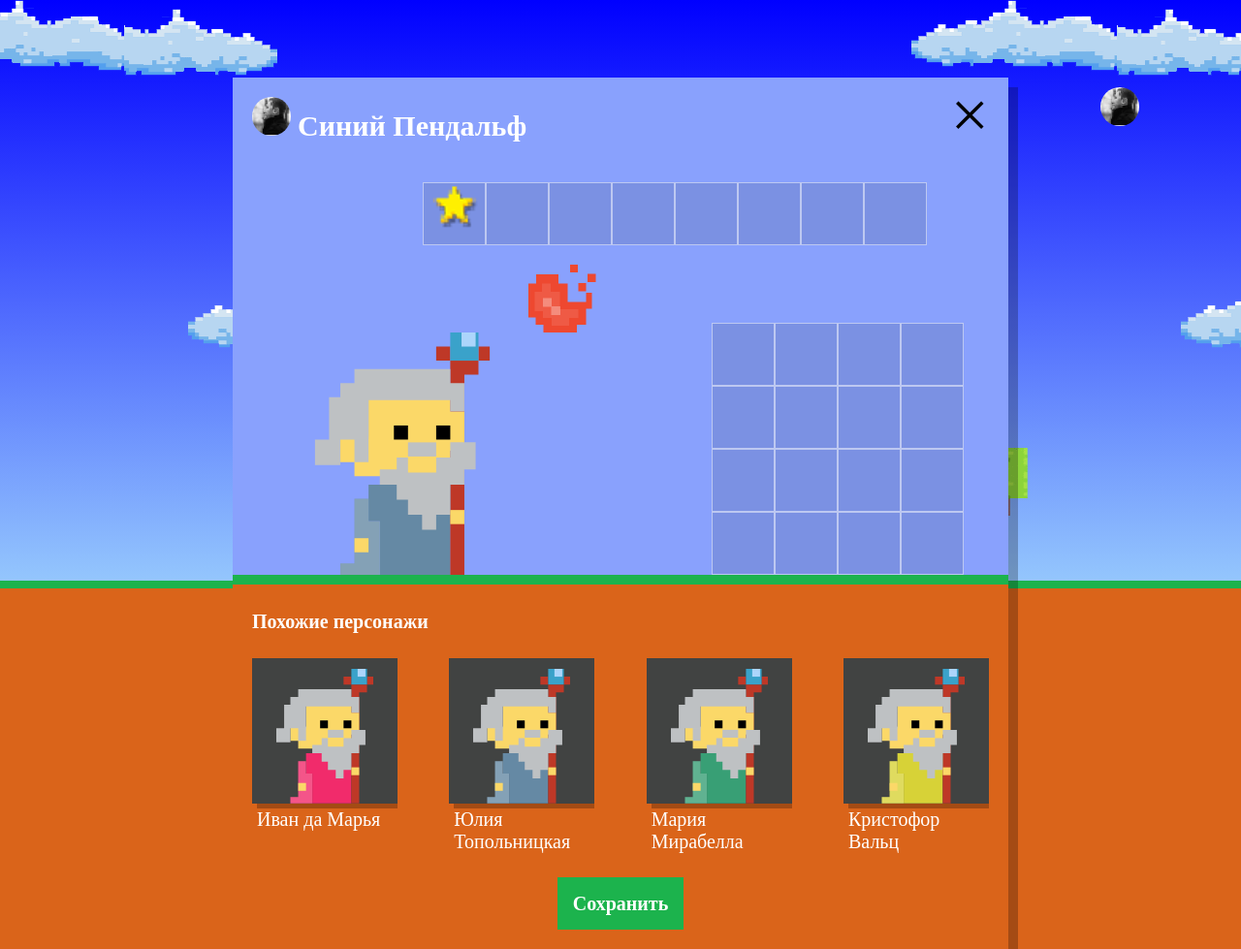
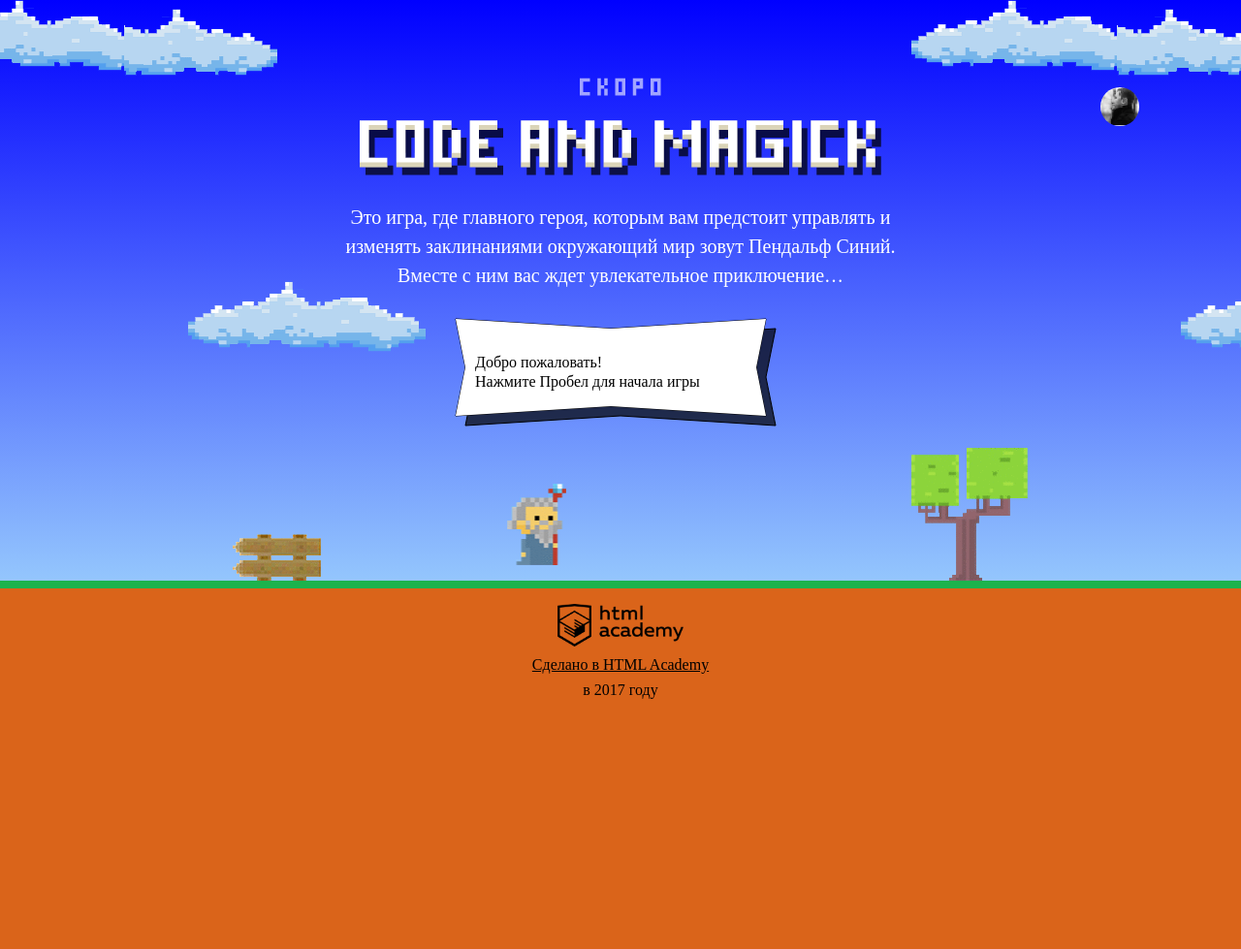
Before and after one commit to SobolevVova/591707-code-and-magick, a website: page index.html in a window 1280 px wide. Shown: the whole page at 97% size. After the commit the page ends 800 px from the top, so only its background shows below. Drawn offline with Linux system fonts and the light colour scheme; a web font is replaced by a local one.

Commit message:
Удаление из папки index

```diff
--- a/index.html
+++ b/index.html
@@ -181,53 +181,7 @@
   </div>
 </template>
 
-<script>
-'use strict';
 
-var userDialog = document.querySelector('.setup');
-userDialog.classList.remove('hidden');
-
-document.querySelector('.setup-similar').classList.remove('hidden');
-
-var similarListElement = document.querySelector('.setup-similar-list');
-var similarWizardTemplate = document.querySelector('#similar-wizard-template')
-.content
-.querySelector('.setup-similar-item');
-
-var WIZARD_NAMES = ['Иван да Марья', 'Юлия Топольницкая', 'Мария Мирабелла', 'Кристофор Вальц'];
-
-var wizards = [
-  {
-    name: WIZARD_NAMES[0],
-    coatColor: 'rgb(241, 43, 107)',
-    eyesColor: 'green'
-  },
-  {
-    name: WIZARD_NAMES[1],
-    coatColor: 'rgb(101, 137, 164)',
-    eyesColor: 'yellow'
-  },
-  {
-    name: WIZARD_NAMES[2],
-    coatColor: 'rgb(56, 159, 117)',
-    eyesColor: 'blue'
-  },
-  {
-    name: WIZARD_NAMES[3],
-    coatColor: 'rgb(215, 210, 55)',
-    eyesColor: 'red'
-  }
-];
-
- for (var i = 0; i < WIZARD_NAMES.length; i++) {
-   var wizardElement = similarWizardTemplate.cloneNode(true);
-
-   wizardElement.querySelector('.setup-similar-label').textContent = wizards[i].name;
-   wizardElement.querySelector('.wizard-coat').style.fill = wizards[i].coatColor;
-
-   similarListElement.appendChild(wizardElement);
- }
-</script>
 
 <script src="js/stat.js"></script>
 <script src="js/game.js"></script>
```
